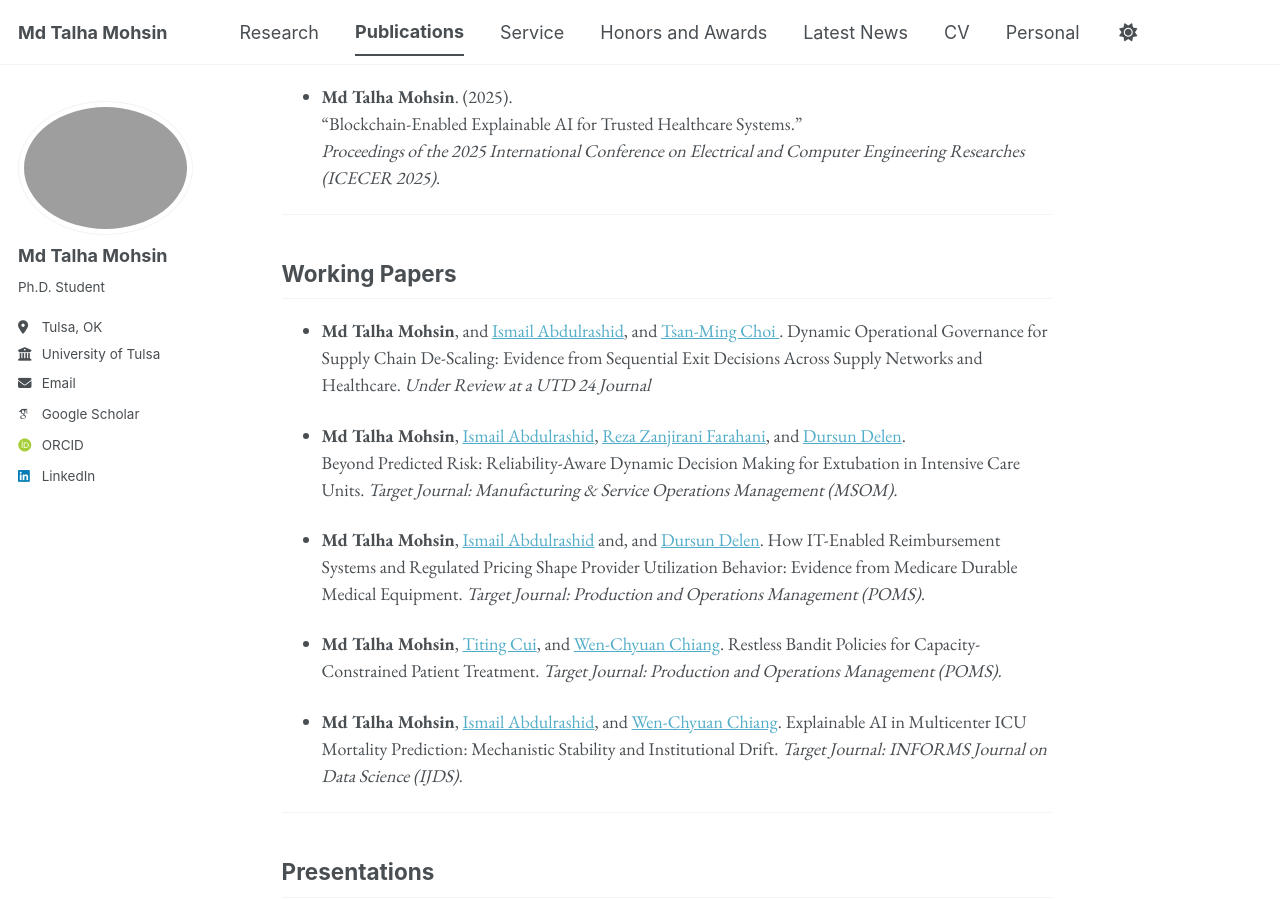
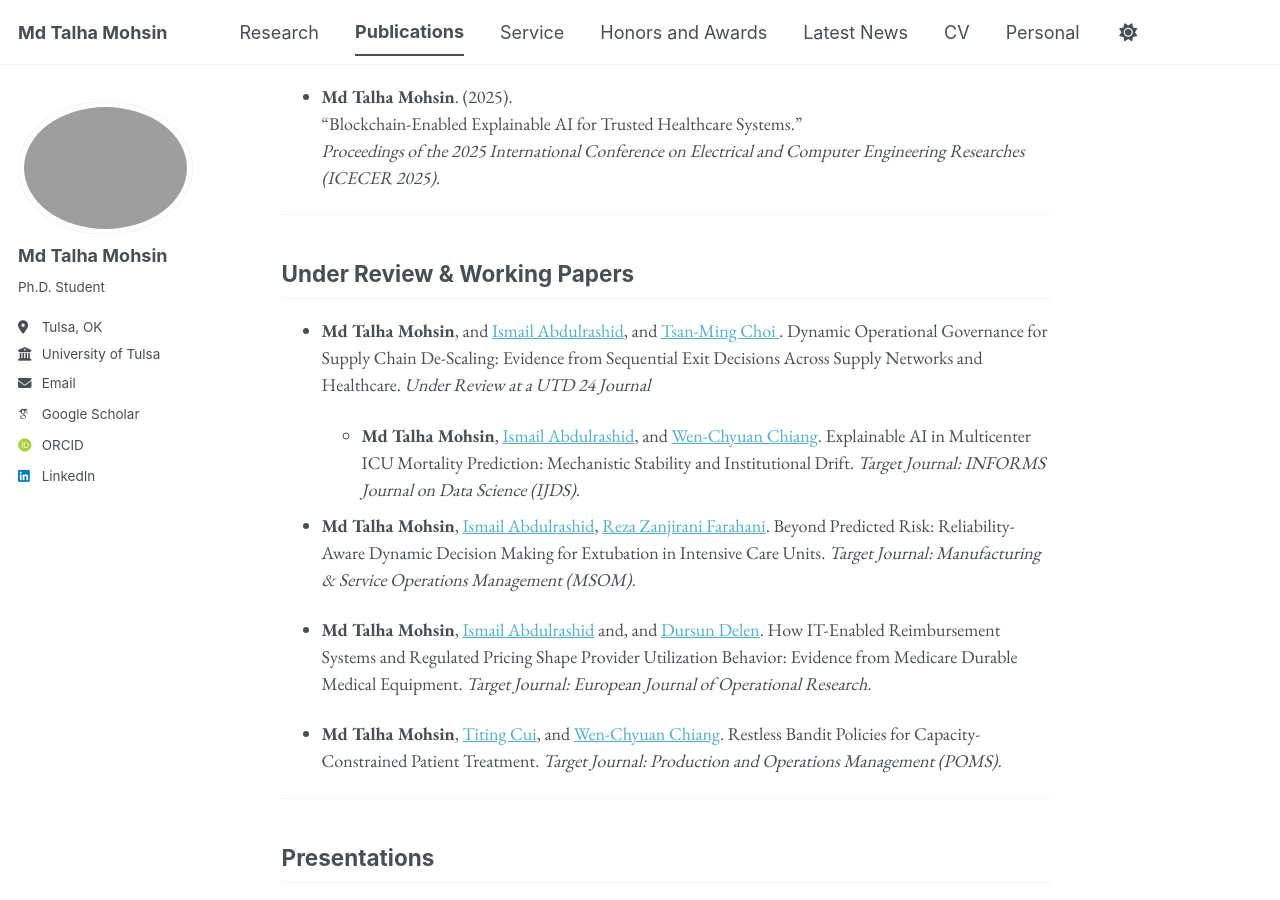
Before and after one commit to mdtalhamohsin/mdtalhamohsin.github.io, a Jekyll site: the page built from _pages/publications.md, in a window 1280 px wide and 900 px high, scrolled down 923 px. Built offline with Jekyll 4.4.1, drawn with Linux system fonts in a browser that asks for light colours; some web fonts are replaced; a script bundle is joined from its source files by our own code; library files that are not in the unit come from our copies.

Commit message:
Update publications.md

```diff
--- a/_pages/publications.md
+++ b/_pages/publications.md
@@ -43,28 +43,30 @@ Find my publications on [Google Scholar](https://scholar.google.com/citations?us
 
 ---
 
-## Working Papers
+## Under Review & Working Papers
 
 - **Md Talha Mohsin**, and <a href="https://utulsa.edu/people/ismail-abdulrashid/" target="_blank" rel="noopener noreferrer">Ismail Abdulrashid</a>, and <a href="https://sites.google.com/view/jason-choi/" target="_blank" rel="noopener noreferrer">Tsan-Ming Choi </a>.
   Dynamic Operational Governance for Supply Chain De-Scaling: Evidence from Sequential Exit Decisions Across Supply Networks and Healthcare.
   *Under Review at a UTD 24 Journal*
 
-- **Md Talha Mohsin**, <a href="https://utulsa.edu/people/ismail-abdulrashid/" target="_blank" rel="noopener noreferrer">Ismail Abdulrashid</a>, <a href="https://scholar.google.com/citations?user=MeYfACoAAAAJ&hl=en" target="_blank" rel="noopener noreferrer">Reza Zanjirani Farahani</a>, and <a href="https://experts.okstate.edu/dursun.delen" target="_blank" rel="noopener noreferrer">Dursun Delen</a>.
+  - **Md Talha Mohsin**, <a href="https://utulsa.edu/people/ismail-abdulrashid/" target="_blank" rel="noopener noreferrer">Ismail Abdulrashid</a>, and <a href="https://utulsa.edu/people/wen-chyuan-chiang/" target="_blank" rel="noopener noreferrer">Wen-Chyuan Chiang</a>.
+  Explainable AI in Multicenter ICU Mortality Prediction: Mechanistic Stability and Institutional Drift.
+  *Target Journal: INFORMS Journal on Data Science (IJDS).*
+
+- **Md Talha Mohsin**, <a href="https://utulsa.edu/people/ismail-abdulrashid/" target="_blank" rel="noopener noreferrer">Ismail Abdulrashid</a>, <a href="https://scholar.google.com/citations?user=MeYfACoAAAAJ&hl=en" target="_blank" rel="noopener noreferrer">Reza Zanjirani Farahani</a>.
   Beyond Predicted Risk: Reliability-Aware Dynamic Decision Making for Extubation in Intensive Care Units.
   *Target Journal: Manufacturing & Service Operations Management (MSOM).*
 
 - **Md Talha Mohsin**, <a href="https://utulsa.edu/people/ismail-abdulrashid/" target="_blank" rel="noopener noreferrer">Ismail Abdulrashid</a> and, and <a href="https://experts.okstate.edu/dursun.delen" target="_blank" rel="noopener noreferrer">Dursun Delen</a>.
   How IT-Enabled Reimbursement Systems and Regulated Pricing Shape Provider Utilization Behavior: Evidence from Medicare Durable Medical Equipment.
-  *Target Journal: Production and Operations Management (POMS).*
+  *Target Journal: European Journal of Operational Research.*
 
 
 - **Md Talha Mohsin**, <a href="https://tcui-pitt.github.io/" target="_blank" rel="noopener noreferrer">Titing Cui</a>, and <a href="https://utulsa.edu/people/wen-chyuan-chiang/" target="_blank" rel="noopener noreferrer">Wen-Chyuan Chiang</a>.
   Restless Bandit Policies for Capacity-Constrained Patient Treatment.
   *Target Journal: Production and Operations Management (POMS).*
 
-- **Md Talha Mohsin**, <a href="https://utulsa.edu/people/ismail-abdulrashid/" target="_blank" rel="noopener noreferrer">Ismail Abdulrashid</a>, and <a href="https://utulsa.edu/people/wen-chyuan-chiang/" target="_blank" rel="noopener noreferrer">Wen-Chyuan Chiang</a>.
-  Explainable AI in Multicenter ICU Mortality Prediction: Mechanistic Stability and Institutional Drift.
-  *Target Journal: INFORMS Journal on Data Science (IJDS).*
+
 
 ---
 
```
